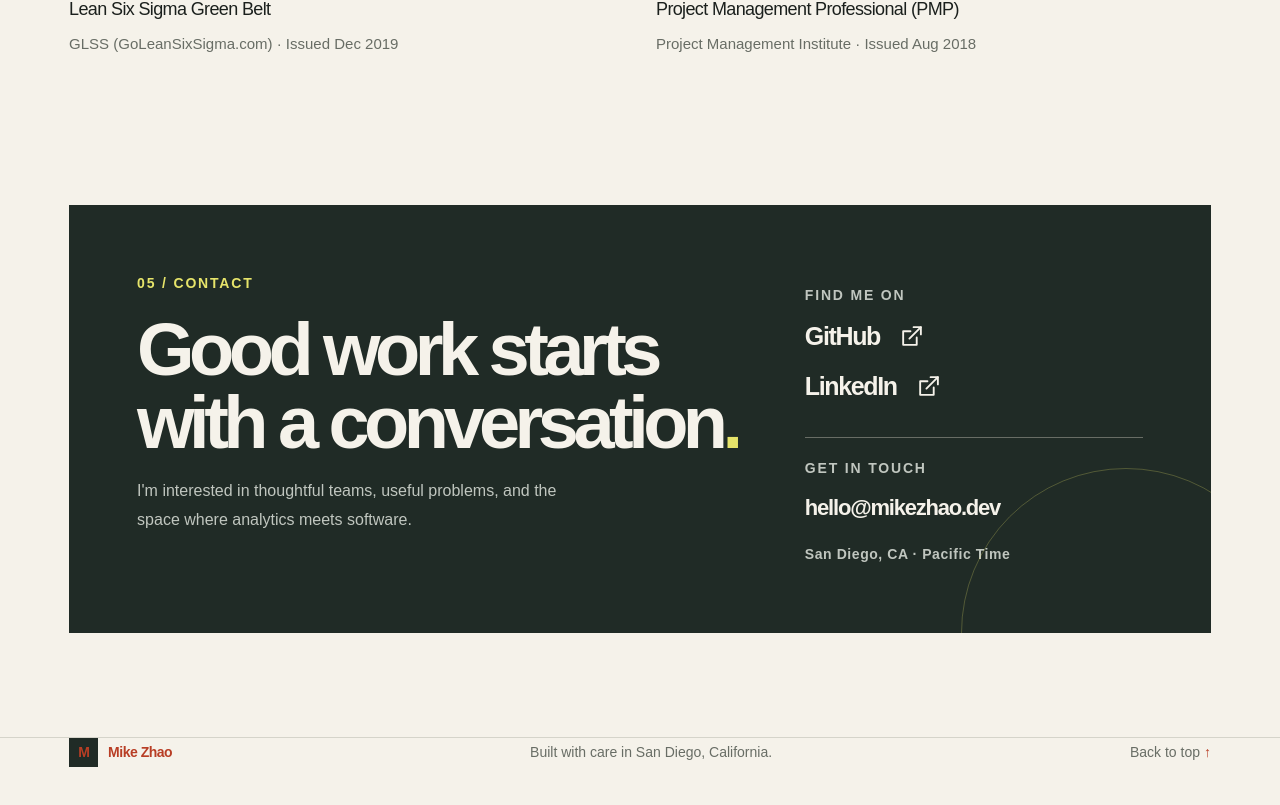
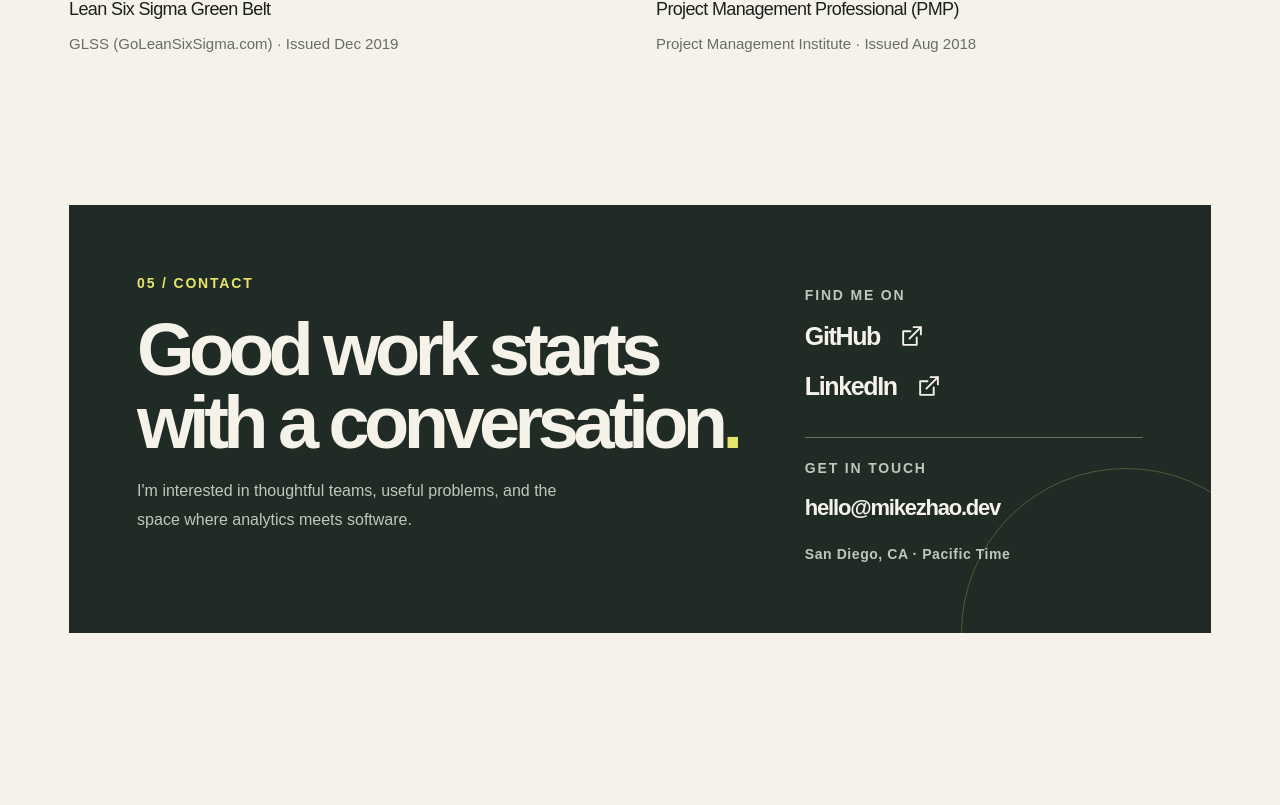
Before and after one commit to mikezhao415/mikezhao.dev, a Next.js app: page / in a window 1280 px wide. Shown: the part 5328-6133 px from the top of the page. After the commit the page ends 6065 px from the top, so only its background shows below. Built offline with nearby package versions, Linux system fonts and the light colour scheme.

Commit message:
Remove redundant portfolio footer

```diff
--- a/app/portfolio-home.tsx
+++ b/app/portfolio-home.tsx
@@ -205,11 +205,6 @@ export function PortfolioHome() {
         </section>
       </main>
 
-      <footer className="site-footer section-shell">
-        <a className="wordmark footer-wordmark" href="#top"><span className="wordmark-mark" aria-hidden="true">M</span><span>Mike Zhao</span></a>
-        <span>Built with care in San Diego, California.</span>
-        <a href="#top">Back to top <span aria-hidden="true">↑</span></a>
-      </footer>
     </>
   );
 }
```
